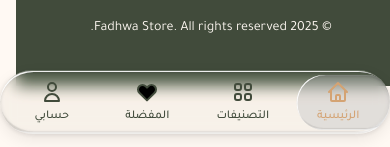
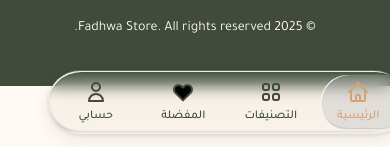
Before and after one commit to gfcsiuj/fadhwa, a React (Vite) app: page / in a window 390 px wide. Shown: the part 4017-4164 px from the top of the page. Built offline with nearby package versions, Linux system fonts and the light colour scheme.

Commit message:
fix(BottomNav): Adjust width for mobile responsiveness
Updates the `BottomNav` component to use a `calc()` function for its width, ensuring it correctly spans the available screen width on mobile devices and remains visually consistent.

```diff
--- a/components/BottomNav.tsx
+++ b/components/BottomNav.tsx
@@ -30,7 +30,7 @@ const BottomNav: React.FC<BottomNavProps> = ({ language, activePage, setActivePa
     : activeTabIndex * 100;
 
   return (
-    <nav className="md:hidden fixed bottom-4 inset-x-4 h-16 z-50 glass-bar rounded-full p-1">
+    <nav className="md:hidden fixed bottom-4 left-1/2 -translate-x-1/2 w-[calc(100%-2rem)] h-16 z-50 glass-bar rounded-full p-1">
       <div
         className="glass-bar-slider"
         style={{
```
